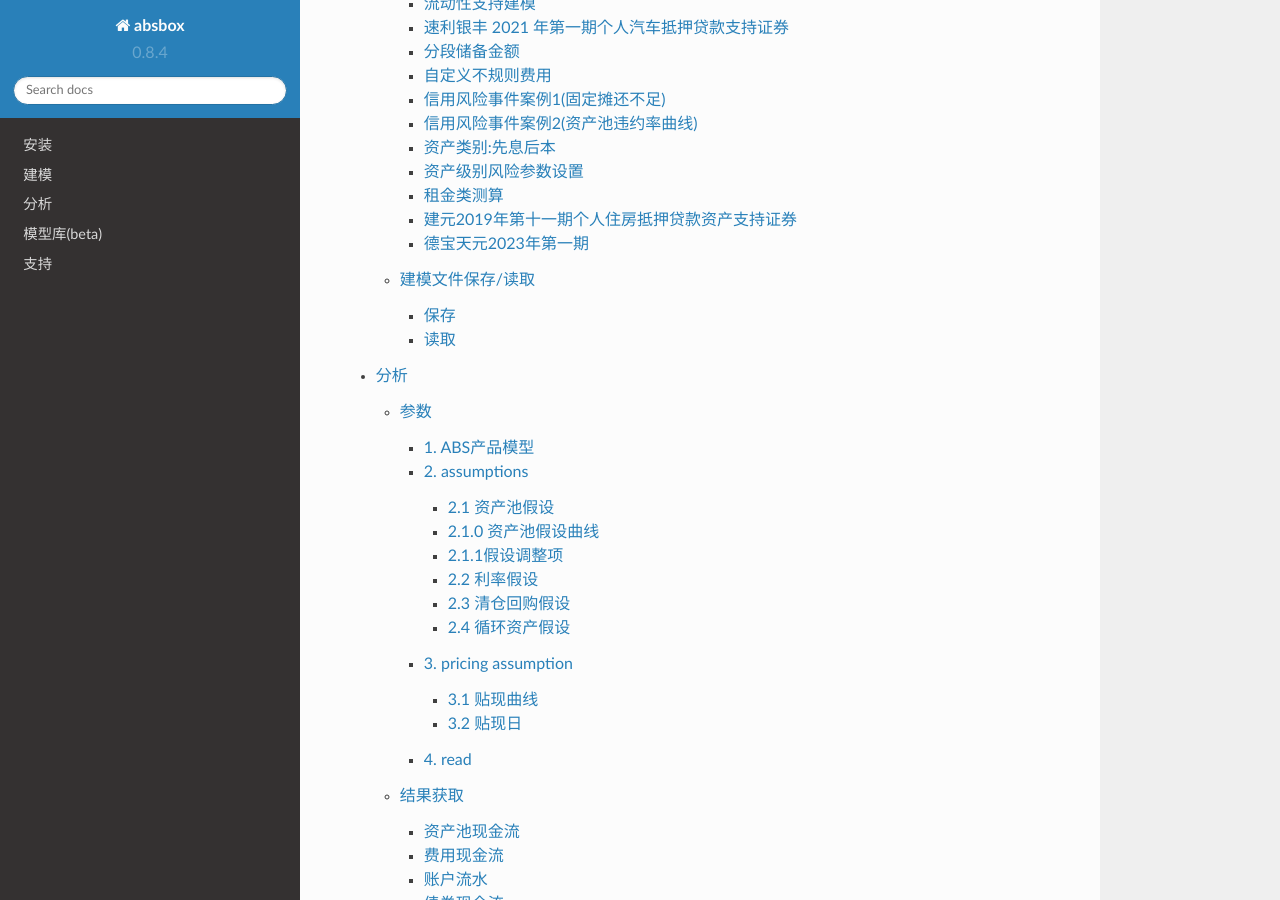
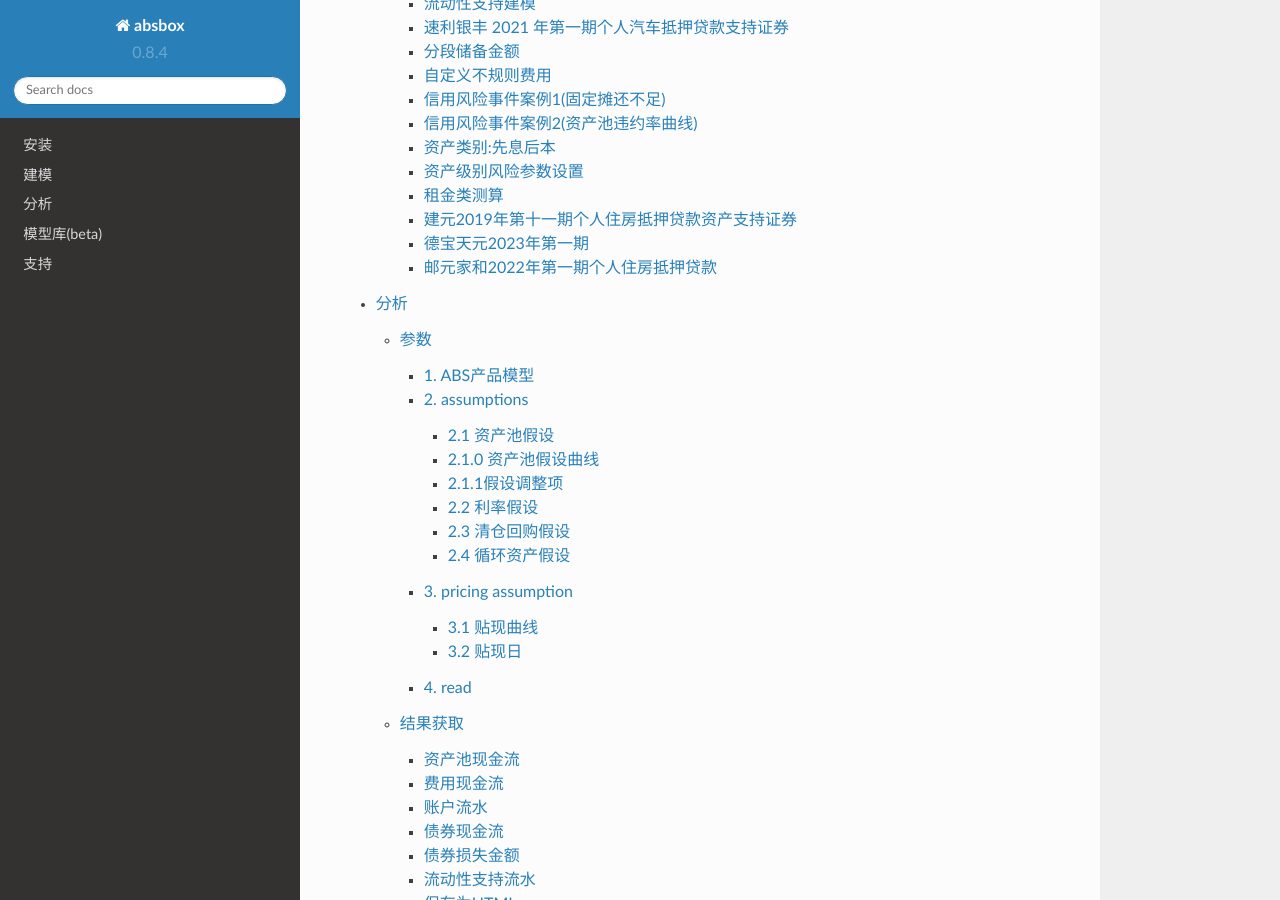
Before and after one commit to yellowbean/pyabs-doc, a Sphinx documentation site: the page built from docs/source/index.rst, in a window 1280 px wide and 900 px high, scrolled down 2312 px. Built offline with Sphinx 7.4.7 and the Read the Docs theme 2.0.0, drawn with Linux system fonts in a browser that asks for light colours; some of the changed lines change nothing that is shown.

Commit message:
add sample case for YY RMBS

```diff
--- /dev/null
+++ b/docs/source/deal_sample/test25.py
@@ -0,0 +1,197 @@
+from absbox.local.china import SPV
+
+YYJH01 = SPV(
+    "邮元家和2022年第一期个人住房抵押贷款"
+    ,{"归集日":["2023-05-31","2023-06-30"],"兑付日":["2023-06-26","2023-07-26"]
+     ,"法定到期日":"2060-12-01","收款频率":"月末","付款频率":["每月",26]}
+    ,{'清单':[]
+      ,'发行':{'资产池规模':3_345_673_979.83}
+      ,'归集表':[["2023-06-30",1388620510,15908478.35,4934106.16]
+                ,["2023-07-31",1372749181,15871329.11,4880697.14]
+                ,["2023-08-31",1356923846,15825334.99,4821921.73]
+                ,["2023-09-30",1341098426,15825420.28,4766273.91]
+                ,["2023-10-31",1325263309,15835117.23,4710632.18]
+                ,["2023-11-30",1309393191,15870117.72,4654915.26]
+                ,["2023-12-31",1293525545,15867645.7,4599168.6]
+                ,["2024-01-31",1277637806,15887739.23,4543363.87]
+                ,["2024-02-29",1261773576,15864230.35,4487524.94]
+                ,["2024-03-31",1245920094,15853481.97,4431729.51]
+                ,["2024-04-30",1230076751,15843342.97,4375979.5]
+                ,["2024-05-31",1214242041,15834709.86,4320295.76]
+                ,["2024-06-30",1198431473,15810568.22,4264691.09]
+                ,["2024-07-31",1182651628,15779844.16,4209130.93]
+                ,["2024-08-31",1166901719,15749909.78,4153651.4]
+                ,["2024-09-30",1151146676,15755042.89,4098302.32]
+                ,["2024-10-31",1135365698,15780977.43,4042949.66]
+                ,["2024-11-30",1119575398,15790299.94,3987464.31]
+                ,["2024-12-31",1103845678,15729720.2,3931963.68]
+                ,["2025-01-31",1088111958,15733720.54,3876696.01]
+                ,["2025-02-28",1072402212,15709746.17,3821445.53]
+                ,["2025-03-31",1056716837,15685374.61,3766305.64]
+                ,["2025-04-30",1041097893,15618944.01,3711226.74]
+                ,["2025-05-31",1025508878,15589015.36,3656427.69]
+                ,["2025-06-30",1009986325,15522552.39,3601721.9]
+                ,["2025-07-31",994560894.6,15425430.54,3547234.37]
+                ,["2025-08-31",979231256.4,15329638.22,3493198.83]
+                ,["2025-09-30",964027761.3,15203495.07,3439406.89]
+                ,["2025-10-31",948949060.3,15078701.07,3386066.37]
+                ,["2025-11-30",933939022.6,15010037.69,3333234.65]
+                ,["2025-12-31",918996888.2,14942134.39,3280594.5]
+                ,["2026-01-31",904115617,14881271.21,3228191.11]
+                ,["2026-02-28",889435144.2,14680472.76,3176077.82]
+                ,["2026-03-31",874805588.5,14629555.68,3124560.05]
+                ,["2026-04-30",860314604.8,14490983.75,3073386.83]
+                ,["2026-05-31",846029148.5,14285456.24,3022538.5]
+                ,["2026-06-30",831915082.1,14114066.44,2972510.28]
+                ,["2026-07-31",817988922.6,13926159.48,2923082.05]
+                ,["2026-08-31",804186308,13802614.66,2874282.29]
+                ,["2026-09-30",790492168.3,13694139.71,2825934.53]
+                ,["2026-10-31",776978123.2,13514045.02,2777889.48]
+                ,["2026-11-30",763545961.8,13432161.46,2730494.53]
+                ,["2026-12-31",750226785.3,13319176.52,2683385.24]
+                ,["2027-01-31",736998983.1,13227802.16,2636662.75]
+                ,["2027-02-28",723907366.6,13091616.49,2590345.15]
+                ,["2027-03-31",710823457.7,13083908.94,2544391.49]
+                ,["2027-04-30",697844392.3,12979065.4,2498519.55]
+                ,["2027-05-31",684918497.3,12925894.93,2453014.13]
+                ,["2027-06-30",672059251.3,12859246,2407646.55]
+                ,["2027-07-31",659300069.7,12759181.67,2362550.29]
+                ,["2027-08-31",646606111.8,12693957.91,2317776.34]
+                ,["2027-09-30",634033155.5,12572956.28,2273264.62]
+                ,["2027-10-31",621629471.5,12403683.95,2229143.23]
+                ,["2027-11-30",609312779,12316692.57,2185651.39]
+                ,["2027-12-31",597076305.8,12236473.17,2142481.32]
+                ,["2028-01-31",584889128.9,12187176.9,2099525.86]
+                ,["2028-02-29",572866315.1,12022813.74,2056751.31]
+                ,["2028-03-31",560911764.5,11954550.64,2014577.38]
+                ,["2028-04-30",549057859.4,11853905.07,1972677.44]
+                ,["2028-05-31",537360251.4,11697608.02,1931017.09]
+                ,["2028-06-30",525765738,11594513.38,1889961.92]
+                ,["2028-07-31",514233543.3,11532194.76,1849221.47]
+                ,["2028-08-31",502827807.1,11405736.15,1808708.24]
+                ,["2028-09-30",491456068.2,11371738.94,1768659.66]
+                ,["2028-10-31",480167748,11288320.17,1728705.02]
+                ,["2028-11-30",468918758.7,11248989.28,1689046.9]
+                ,["2028-12-31",457745159.3,11173599.41,1649566.21]
+                ,["2029-01-31",446624083.5,11121075.79,1610226.46]
+                ,["2029-02-28",435624522.6,10999560.95,1571142.71]
+                ,["2029-03-31",424664704.5,10959818.11,1532492.29]
+                ,["2029-04-30",413750661.9,10914042.54,1493996.29]
+                ,["2029-05-31",402888659.5,10862002.46,1455663.97]
+                ,["2029-06-30",392063811.5,10824847.94,1417501.1]
+                ,["2029-07-31",381241581.2,10822230.29,1379513.52]
+                ,["2029-08-31",370490138.4,10751442.8,1341488.93]
+                ,["2029-09-30",359765075.6,10725062.84,1303727.96]
+                ,["2029-10-31",349126440.4,10638635.23,1266066.83]
+                ,["2029-11-30",338495820.7,10630619.66,1228773.05]
+                ,["2029-12-31",327932492.8,10563327.92,1191416.4]
+                ,["2030-01-31",317364104.8,10568387.96,1154313.44]
+                ,["2030-02-28",306904603.9,10459500.97,1117253.93]
+                ,["2030-03-31",296450698.8,10453905.06,1080546.04]
+                ,["2030-04-30",286039347.7,10411351.11,1043884.35]
+                ,["2030-05-31",275683585.9,10355761.82,1007388.99]
+                ,["2030-06-30",265465463.1,10218122.77,971028.13]
+                ,["2030-07-31",255389186.3,10076276.85,935224.51]
+                ,["2030-08-31",245436716.3,9952469.98,899877.6]
+                ,["2030-09-30",235594615.9,9842100.34,864999.23]
+                ,["2030-10-31",225950657.5,9643958.44,830511.57]
+                ,["2030-11-30",216433632.8,9517024.73,796684.35]
+                ,["2030-12-31",207059759.8,9373872.92,763366.44]
+                ,["2031-01-31",197822777.8,9236982.02,730405.47]
+                ,["2031-02-28",188883361.2,8939416.66,698128.09]
+                ,["2031-03-31",180029469.1,8853892.08,666724.14]
+                ,["2031-04-30",171448086.5,8581382.55,635834.38]
+                ,["2031-05-31",163211894.4,8236192.12,605722.83]
+                ,["2031-06-30",155239077,7972817.43,576855.76]
+                ,["2031-07-31",147461848.9,7777228.1,548848.49]
+                ,["2031-08-31",139930124.8,7531724.07,521565.39]
+                ,["2031-09-30",132581877.5,7348247.33,495132.06]
+                ,["2031-10-31",125486717.1,7095160.38,469312.99]
+                ,["2031-11-30",118560845.9,6925871.21,444270.65]
+                ,["2031-12-31",111888375.4,6672470.48,419919.06]
+                ,["2032-01-31",105390755.8,6497619.64,396426.5]
+                ,["2032-02-29",99087656.47,6303099.3,373673.69]
+                ,["2032-03-31",92854085.28,6233571.19,351379.08]
+                ,["2032-04-30",86844073.11,6010012.17,329485.09]
+                ,["2032-05-31",80981252.08,5862821.03,308246.91]
+                ,["2032-06-30",75278063.73,5703188.35,287574.94]
+                ,["2032-07-31",69813699.54,5464364.19,267468.17]
+                ,["2032-08-31",64688263.83,5125435.71,248209.85]
+                ,["2032-09-30",59772560.11,4915703.72,230025.19]
+                ,["2032-10-31",55059693.71,4712866.4,212627.02]
+                ,["2032-11-30",50518363.04,4541330.67,195963.05]
+                ,["2032-12-31",46113071.78,4405291.26,179859.23]
+                ,["2033-01-31",41805292.59,4307779.19,164237.65]
+                ,["2033-02-28",37675037.17,4130255.42,149014.18]
+                ,["2033-03-31",33642953.92,4032083.25,134331.66]
+                ,["2033-04-30",29795923.86,3847030.06,120103.49]
+                ,["2033-05-31",26275635.09,3520288.77,106396.85]
+                ,["2033-06-30",23126877.27,3148757.82,93947.91]
+                ,["2033-07-31",20218446.35,2908430.92,82743.33]
+                ,["2033-08-31",17456432.63,2762013.72,72373.33]
+                ,["2033-09-30",14929722.66,2526709.97,62495.46]
+                ,["2033-10-31",12576169.43,2353553.23,53450.25]
+                ,["2033-11-30",10357622.75,2218546.68,45006.82]
+                ,["2033-12-31",8390827.07,1966795.68,37076.71]
+                ,["2034-01-31",6508918.39,1881908.68,29940.6]
+                ,["2034-02-28",4980961.71,1527956.68,23294.58]
+                ,["2034-03-31",3577596.75,1403364.96,17787.53]
+                ,["2034-04-30",2447683.46,1129913.29,12768.91]
+                ,["2034-05-31",1611208.72,836474.74,8647.72]
+                ,["2034-06-30",998272.66,612936.06,5765.6]
+                ,["2034-07-31",454279.33,543993.33,3472.31]
+                ,["2034-08-31",141465.58,312813.75,1603.96]
+                ,["2034-09-30",0,141465.58,499.27]]
+     }
+    ,(("收入分账户",{"余额":0}),("本金分账户",{"余额":0}))
+    ,(("优先级",{"当前余额":998_612_000.00
+             ,"当前利率":0.0235
+             ,"初始余额":2_965_000_000.00
+             ,"初始利率":0.0235
+             ,"起息日":"2020-01-03"
+             ,"利率":{"固定":0.0235}
+             ,"债券类型":{"过手摊还":None}})
+      ,("次级",{"当前余额":380_673_979.83
+             ,"当前利率":0.0
+             ,"初始余额":380_673_979.83
+             ,"初始利率":0.0
+             ,"起息日":"2020-01-03"
+             ,"利率":{"固定":0.00}
+             ,"债券类型":{"权益":None}
+             }))
+    ,(("增值税",{"类型":{"百分比费率":["资产池回款","利息",0.0326]}})
+      ,("服务商费用",{"类型":{"年化费率":["资产池余额",0.0055]}})
+      ,("报销",{"类型":{"周期费用":["月初",0]}}))
+    ,{"未违约":[
+          ["支付费用",["收入分账户"],["增值税"]]
+         ,["计提费用","服务商费用"]
+         ,["支付费用限额",["收入分账户"],["服务商费用"],{"应计费用百分比":0.5}]
+         ,["支付费用",["收入分账户"],["报销"]]
+         ,["计提支付利息","收入分账户",["优先级"]]
+         ,["支付费用",["收入分账户"],["服务商费用"]]
+         ,["按公式账户转移",{"PDL贷记":"ABCD"},'收入分账户','本金分账户']
+         ,["账户转移","收入分账户","本金分账户"]
+         ,["支付本金","本金分账户",["优先级"]]
+         ,["支付本金","本金分账户",["次级"]]
+         ,["支付收益","本金分账户","次级"]
+      ]
+     ,"回款后":[["计提费用","增值税"]
+               ,["簿记",["PDL"
+                       ,("资产池累计违约余额",)
+                       ,[("ABCD",("资产池累计违约余额",))]]]]
+     ,"清仓回购":[["出售资产",["正常|违约",1.0,0.0],"收入分账户"]
+                ,["支付本金","收入分账户",["优先级"]]
+                ,["支付本金","收入分账户",["次级"]]
+                ,["支付收益","收入分账户","次级"]]}
+    ,(["利息回款","收入分账户"]
+      ,["本金回款","本金分账户"]
+      ,["早偿回款","本金分账户"]
+      ,["回收回款","本金分账户"])
+    ,None
+    ,None
+    ,None
+    ,None
+    ,"摊销"
+    ,None
+    ,{"ABCD":{"余额":0,"记录":[]}}
+)
--- a/docs/source/建模.rst
+++ b/docs/source/建模.rst
@@ -1084,28 +1084,13 @@
    :linenos:
    :emphasize-lines: 105-119
 
+邮元家和2022年第一期个人住房抵押贷款
+----------------------------------------
 
-建模文件保存/读取
-===================
-建议通过python自带的 ``pickle`` 包对建模文件进行存储。
+* 存量RMBS现金流轨迹表建模
+* 用Ledger对ABCD进行建模
 
-保存
---------
-建模的内容可以通过调用 ``save()`` 方法将内容保存至本地文件夹。
-
-.. code-block:: python
-
-  ...
-  from absbox import API,save
-  deal = .... #
-  save(deal,"path/to/file")
-
-读取
---------
-建模的内容可以通过调用 ``load()`` 方法将内容保存至本地文件夹。
-
-.. code-block:: python
-
-  ...
-  from absbox.local.china import SPV
-  SPV.load("path/to/file")
+.. literalinclude:: deal_sample/test25.py
+   :language: python
+   :linenos:
+   :emphasize-lines: 179-181,172
```
